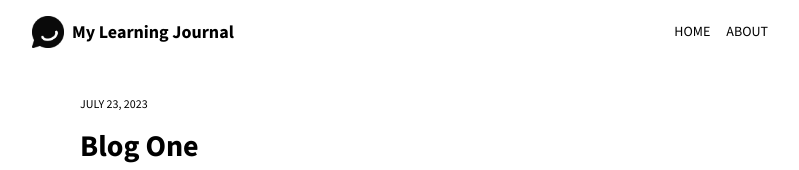
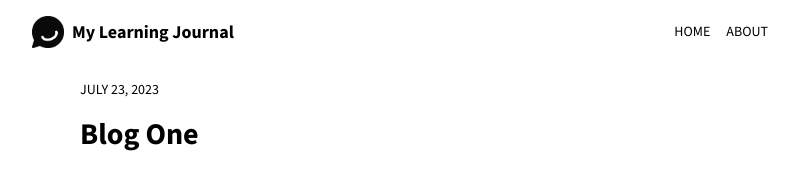
Before and after one commit to N00bie16/blog_scrimba, a React (Vite) app: page /blog/1 in a window 1280 px wide. Shown: the top 170 px of the page, without its empty margins (240-1039 px from the left). Built offline with nearby package versions, Linux system fonts and the light colour scheme.

Commit message:
feat: integrate NotFound component for better 404 handling in PostDetail

```diff
--- a/src/pages/PostDetail.tsx
+++ b/src/pages/PostDetail.tsx
@@ -2,6 +2,7 @@ import { useParams } from "react-router-dom";
 
 import { blogPosts, heroPost } from "@/data";
 import Posts from "@/components/Posts";
+import NotFound from "@/pages/NotFound";
 
 export default function PostDetail() {
   const { id } = useParams<{ id: string }>();
@@ -10,12 +11,12 @@ export default function PostDetail() {
     id === "hero" ? heroPost : blogPosts.find((p) => p.id.toString() === id);
 
   if (!post) {
-    return <div>Post not found</div>;
+    return <NotFound />;
   }
   return (
-    <div className="max-w-2xl mx-auto px-4 py-8 bg-white text-black">
+    <div className="max-w-2xl mx-auto px-4 py-4 bg-white text-black">
       <div className="space-y-4 leading-relaxed">
-        <p className="uppercase text-xs mb-2">{post.date}</p>
+        <p className="uppercase text-sm mb-2">{post.date}</p>
         <h1 className="text-3xl font-bold mt-4">{post.title}</h1>
         <p className="mt-4">{post.content}</p>
       </div>
```
